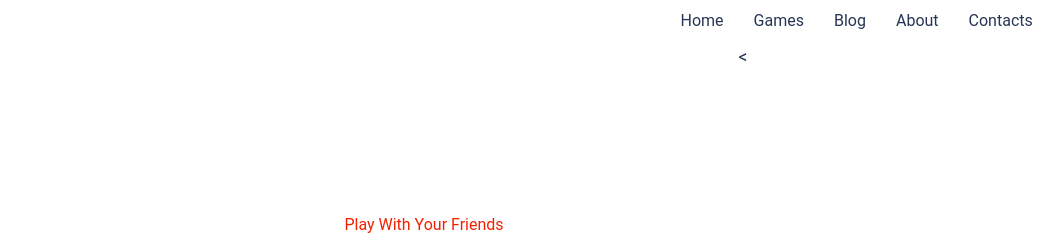
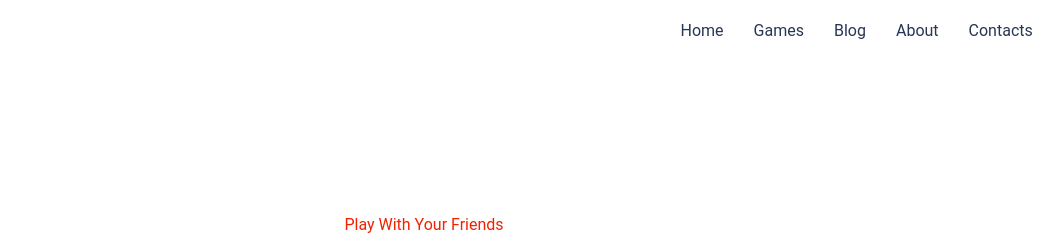
Before and after one commit to honeybell-games/website, a plain HTML site: page suds_page.html in a window 1280 px wide. Shown: the top 249 px of the page, 216-1280 px from the left. Drawn offline with Linux system fonts and the light colour scheme.

Commit message:
small fix

```diff
--- a/suds_page.html
+++ b/suds_page.html
@@ -24,7 +24,7 @@
         <nav class="main-header__nav js-main-header__nav" id="main-header-nav" aria-labelledby="primary-menu">
           <ul class="dropdown__wrapper dropdown__trigger" id="primary-menu">
             <li class="menu-item"><a href="index.html">Home</a></li>
-            <li class="menu-item"><a href="games.html">Games</a><</li>
+            <li class="menu-item"><a href="games.html">Games</a></li>
             <li class="menu-item"><a href="https://blog.honeybellgames.com/" target="_blank">Blog</a></li>
             <li class="menu-item"> <a href="about.html">About</a></li>
             <li class="menu-item"> <a href="contacts.html">Contacts</a></li>
```
